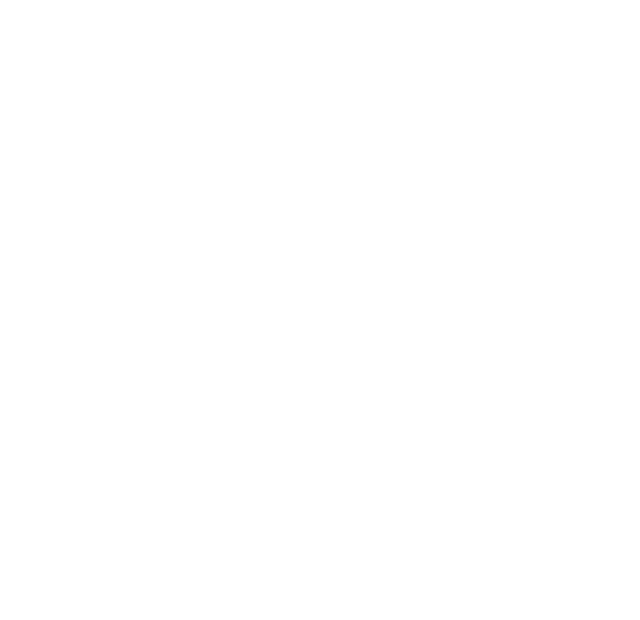
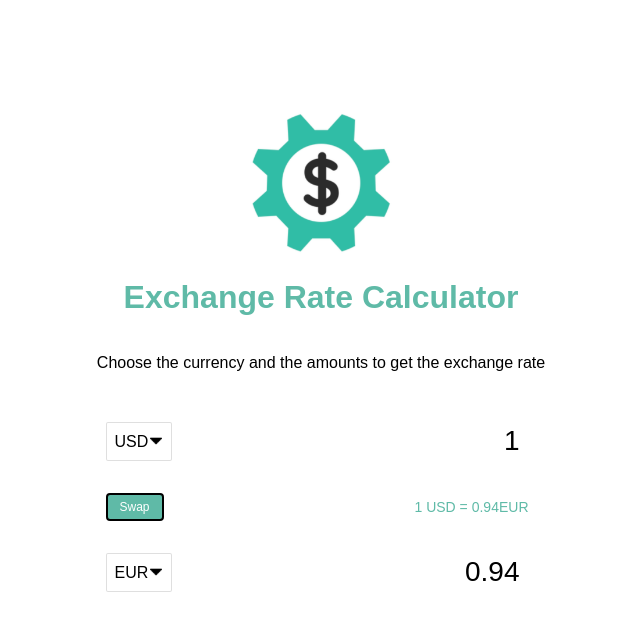
Before and after one commit to soonbee/vanillawebprojects, a plain HTML site: page exchange-rate-calculrator/index.html in a window 1280 px wide. Shown: the whole page, without its empty margins (319-959 px from the left). Drawn offline with Linux system fonts and the light colour scheme; a web font is replaced by a local one.

Commit message:
Add exchange rate calculator ui

```diff
--- a/exchange-rate-calculrator/index.html
+++ b/exchange-rate-calculrator/index.html
@@ -6,6 +6,29 @@
   <title>Exchange Rate Calculator</title>
 </head>
 <body>
+  <div id="title">
+    <img id="money-image" src="money.png">
+    <h1>Exchange Rate Calculator</h1>
+  </div>
+  <p id="description">Choose the currency and the amounts to get the exchange rate</p>
+  <div id="display">
+    <div class="currency-select">
+      <select>
+        <option>USD</option>
+      </select>
+      <input type="number" value="1"></input>
+    </div>
+    <div id="rate">
+      <button type="button">Swap</button>
+      <span>1 USD = 0.94EUR</span>
+    </div>
+    <div class="currency-select">
+      <select>
+        <option>EUR</option>
+      </select>
+      <input type="number" value="0.94"></input>
+    </div>
+  </div>
   <script src="scripts.js"></script>
 </body>
 </html>
--- a/exchange-rate-calculrator/style.css
+++ b/exchange-rate-calculrator/style.css
@@ -1 +1,73 @@
-/* empty */
+@import url('https://fonts.cdnfonts.com/css/arial-2');
+:root {
+    --primary-color: #5fbaa7;
+    font-family: Arial, Helvetica, sans-serif;
+}
+body {
+    display: flex;
+    flex-direction: column;
+    align-items: center;
+}
+select {
+    padding: 10px 22px 10px 8px;
+    border-radius: 2px;
+    font-size: 16px;
+    border-color: #00000020;
+    -webkit-appearance:none; /* for chrome */
+    -moz-appearance:none; /*for firefox*/
+    appearance:none;
+    background:url('down-filled-triangular-arrow.png') no-repeat 84% 50%/12px auto;
+}
+select::-ms-expand{
+    display:none;/*for IE10,11*/
+}
+#title {
+    display: flex;
+    flex-direction: column;
+    align-items: center;
+    margin-top: 100px;
+}
+#title > img {
+    width: 150px;
+}
+#title > h1 {
+    color: var(--primary-color);
+}
+#description {
+    font-size: 16px;
+    margin-bottom: 50px;
+}
+#display {
+    /* width: 330px; */
+}
+#display > div {
+    display: flex;
+    justify-content: space-between;
+    align-items: center;
+}
+.currency-select > span {
+    font-size: 28px;
+}
+.currency-select > input[type="number"] {
+    font-size: 28px;
+    text-align: right;
+    border: none;
+    outline: none;
+}
+#rate {
+    margin: 32px 0;
+}
+#rate > span {
+    color: var(--primary-color);
+    font-size: 14px;
+    margin-right: 8px;
+}
+#rate > button {
+    border: 2px solid black;
+    background-color: var(--primary-color);
+    color: white;
+    padding: 5px 12px;
+    border-radius: 4px;
+    font-size: 12px;
+    cursor: pointer;
+}
```
Also changed, not shown: exchange-rate-calculrator/down-filled-triangular-arrow.png (added), exchange-rate-calculrator/money.png (added).
